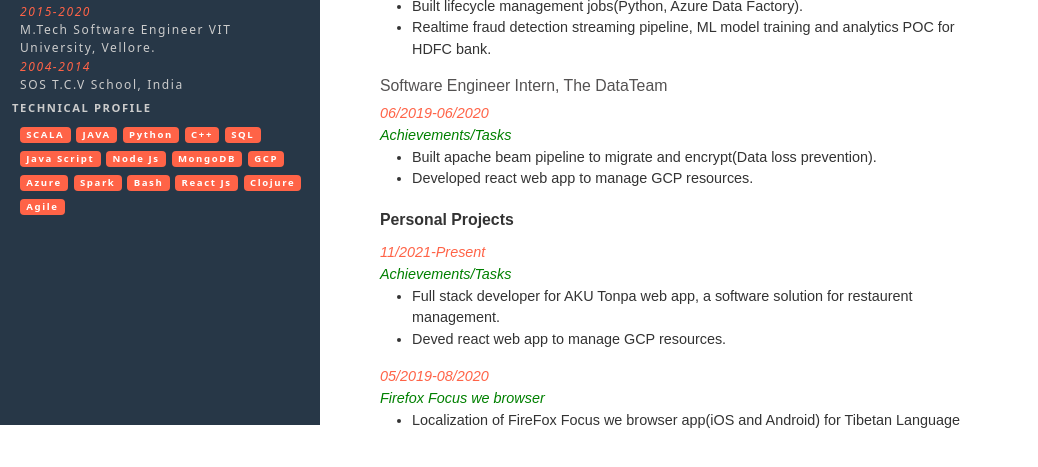
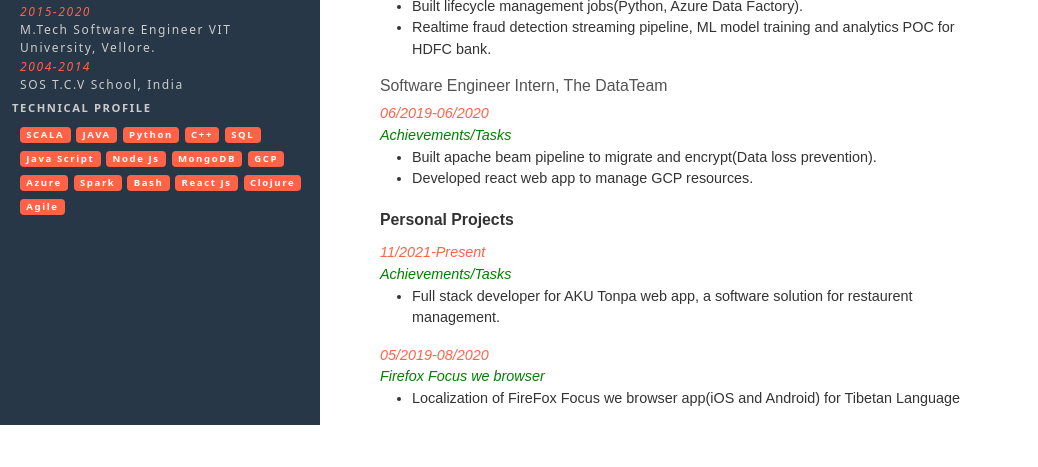
Before and after one commit to lobsang-tsering/Portfolio, a plain HTML site: page index.html in a window 1280 px wide. Shown: the part 375-842 px from the top of the page, without its empty margins (0-1038 px from the left). Drawn offline with nearby package versions, Linux system fonts and the light colour scheme; a web font is replaced by a local one.

Commit message:
removed line

```diff
--- a/index.html
+++ b/index.html
@@ -171,7 +171,6 @@
         <i style="font-size: 1em; color: green;">Achievements/Tasks</i><br>
         <ul>
           <li>Full stack developer for AKU Tonpa web app, a software solution for restaurent management.</li>
-          <li>Deved react web app to manage GCP resources.</li>
         </ul>
       </span>
       <span>
```
